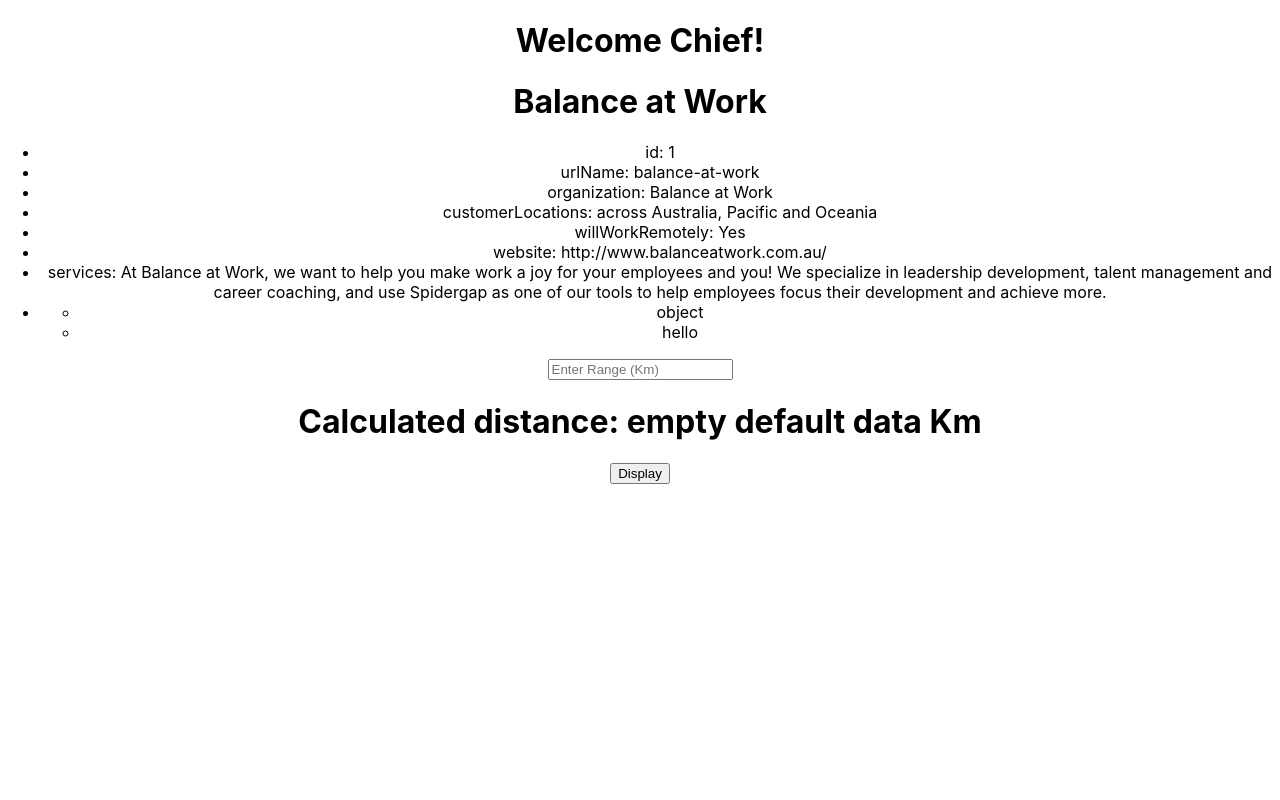
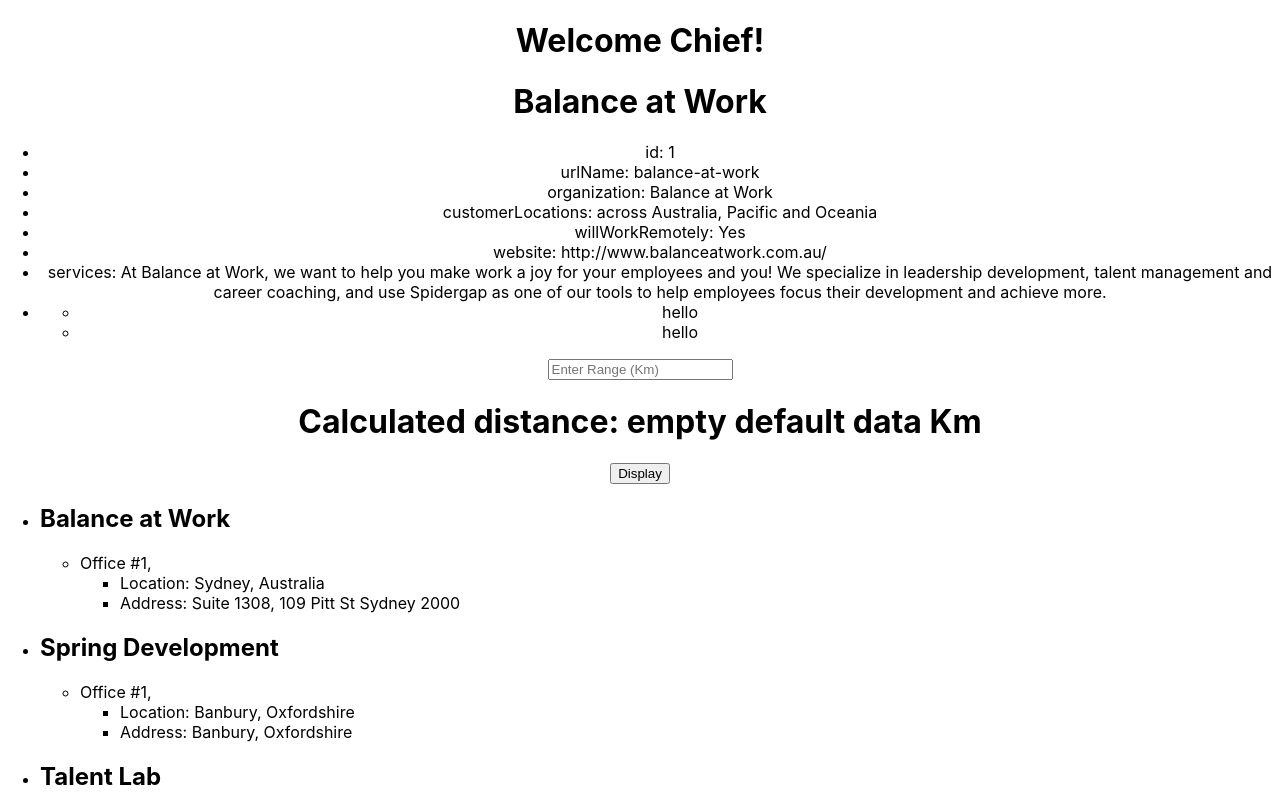
Before and after one commit to ConanDev/find_em, a React (Create React App) app: page / in a window 1280 px wide. Shown: the top 800 px of the page. Built offline with nearby package versions, Linux system fonts and the light colour scheme.

Commit message:
Successfully display all companies data
Display all companies data without caring about range

```diff
--- a/src/ManagePartners.js
+++ b/src/ManagePartners.js
@@ -3,16 +3,19 @@
 
 export function DisplayStats(){
     //display the first company only
-    const p1 = partners[0]
-    const keys = Object.keys(p1)
-    const organization = p1.organization
-    let coordinates = p1.offices[0].coordinates.split(',') //assuming to be only 1 office for now
+    let allCompanies = []
+    const p0 = partners[0] // TO REMOVE
+    let coordinates = p0.offices[0].coordinates.split(',') //TO REMOVE
+    const keys = Object.keys(p0)
+    //####
+    const organization = p0.organization
         //for each partner, we have "prop" =  {companyName, branches}
         //where branches is an array == [{location, address, coordinates}]
         let branches = []
         let prop = {organization: organization, branches : branches} //assuming branches to be passed by ref!
         //this is the inner ForEach for the branches
-    const offices = p1.offices //did a mistake more than once: object[]
+        const offices = p0.offices //did a mistake more than once: object[]
+
         offices.forEach(office => {
             //for each office, add its location, address, and coordinates
             branches.push({
@@ -20,25 +23,45 @@
                 address : office.address,
                 coordinates : office.coordinates.split(',')})
         })
+    //####
+    partners.forEach((p1, idx) => {
+        const organization = p1.organization
+        //for each partner, we have "prop" =  {companyName, branches}
+        //where branches is an array == [{location, address, coordinates}]
+        let branches = []
+        let prop = {organization: organization, branches : branches} //assuming branches to be passed by ref!
+        //this is the inner ForEach for the branches
+        const offices = p1.offices //did a mistake more than once: object[]
+
+        offices.forEach(office => {
+            //for each office, add its location, address, and coordinates
+            branches.push({
+                location : office.location,
+                address : office.address,
+                coordinates : office.coordinates.split(',')})
+        })
+        allCompanies.push(prop)
+    })
+    //the following is not needed so far...
     const listItems = keys.map((key) =>
     {
         let res = null
         if(key !== 'offices'){
             if(key!=='willWorkRemotely'){
                 //convert boolean to string
-                res = <li>{key}: {p1[key]}</li>
+                res = <li>{key}: {p0[key]}</li>
             }
             else{
-                res = <li>{key}: {p1[key] ? "Yes" : "No"}</li>
+                res = <li>{key}: {p0[key] ? "Yes" : "No"}</li>
             }
         }
         else{
             //let's deal with offices later
             res = <li><ul>
-                {/* {p1[key].map((office, index) => {
+                {/* {p0[key].map((office, index) => {
                     <li>office #{index+1}</li>
                 })} */}
-                <li>{typeof(p1.offices)}</li>
+                <li>hello</li>
                 <li>hello</li>
             </ul>
             </li>
@@ -47,11 +70,13 @@
 })
     return (
         <div>
-        <h1>{organization}</h1>
+        <h1>{p0.organization}</h1>
         <ul>
             {listItems}
         </ul>
-        <Input coordinates={coordinates}/>
+        {/* for now, I am adding multiple props for testing purposes.
+        Later only one should remain */}
+        <Input coordinates={coordinates} partners={allCompanies} partner={prop} />
         </div>
     );
 }
--- a/src/input_range.js
+++ b/src/input_range.js
@@ -11,6 +11,10 @@
         <input type="number" placeholder="Enter Range (Km)" onChange={OnChangeHandle} />
         <h1>{"Calculated distance: " + data.toString() + " Km"}</h1>
         <button onClick={() => OnButtonClicked(props)}>Display</button>
+        <ul>
+            {PartnersInRange(props.partners) //should be changed to "partners"
+            }
+        </ul>
         </div>
     );
 
@@ -56,6 +60,37 @@
         const dist = r * del_sigma
         return dist
     }
+
+    function PartnersInRange(partners){
+        //only works on one partner for now, and doesn't check range
+        return partners.map(DisplayPartner)
+    }
+
+    function DisplayPartner(partner){
+        //displays Partner company name, location(s) and address(es)
+        //partner =  {companyName, branches} branches is an array == [{location, address, coordinates}]
+        //display in the following format:
+        //company name
+        // for each office:
+        //  office#, address
+        return(
+            <li>
+                <h2 align="left">{partner.organization}</h2>
+                <ul align="left">
+                    {partner.branches.map((branch, index) => {
+                        return(//must label out-of-range office!
+                        <li>Office #{index+1},
+                        <ul>
+                            <li>Location: {branch.location}</li>
+                            <li>Address: {branch.address}</li>
+                        </ul>
+                        </li>
+                        );
+                    })}
+                </ul>
+            </li>
+        );
+    }
 }
 
 /**Your API should read the list of partners (from the attached JSON file), and return the company names
```
Lines whose indentation alone changed are shown as unchanged.
